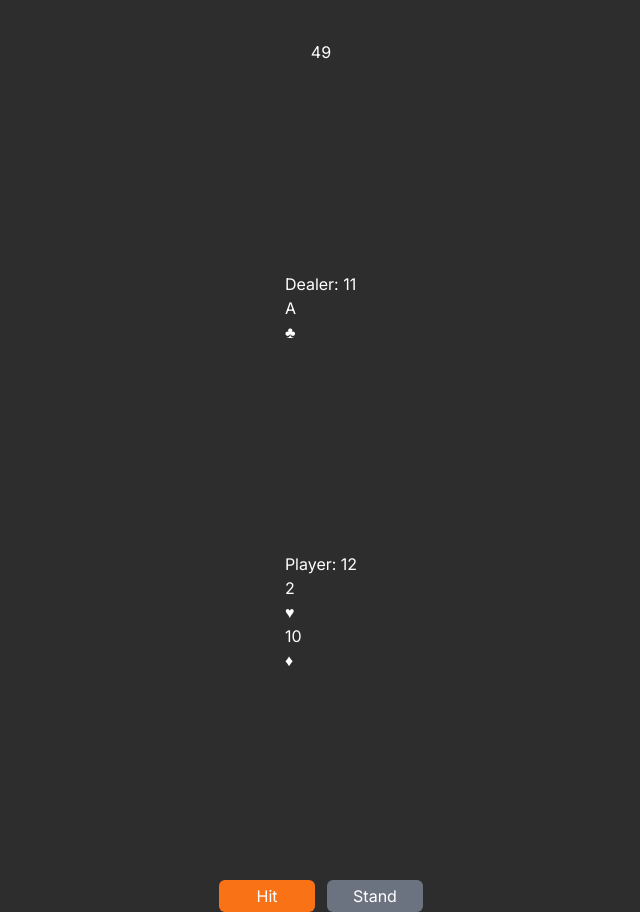
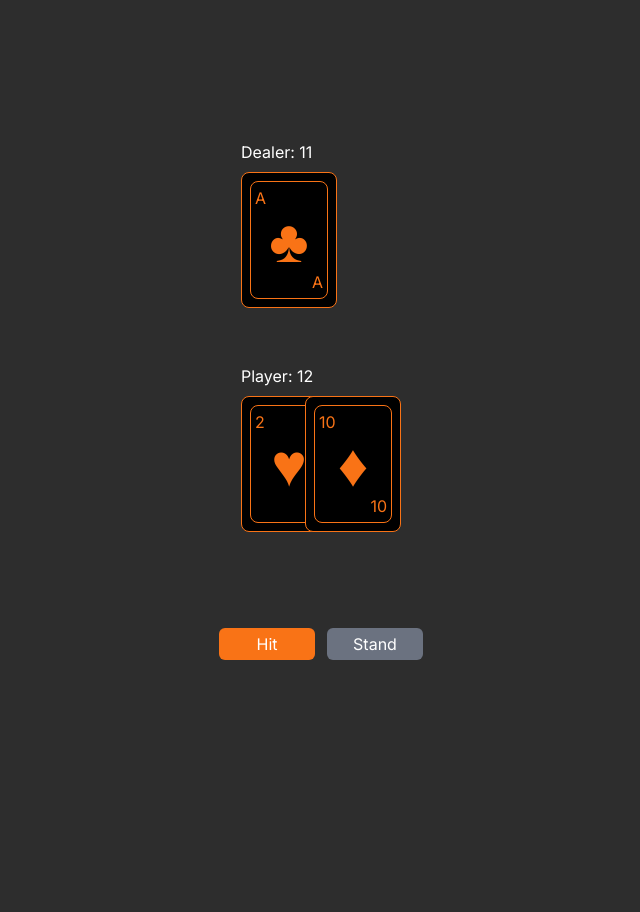
Before and after one commit to gelotuason/blackjack-card-game, a Next.js app: page / in a window 1280 px wide. Shown: the whole page, without its empty margins (319-959 px from the left). After the commit the page ends 800 px from the top, so only its background shows below. Built offline with nearby package versions, Linux system fonts and the light colour scheme.

Commit message:
refactored isgameover logic and added card component

```diff
--- /dev/null
+++ b/src/app/components/Card.tsx
@@ -0,0 +1,18 @@
+type CardProps = {
+    index: number
+    cardRank: string
+    cardSuit: string
+}
+
+export default function Card({ cardRank, cardSuit, index }: CardProps) {
+    return (
+        <div key={index} className="bg-black text-orange-500 h-max w-24 flex flex-col justify-between p-2 rounded-lg border border-orange-500">
+            <div className="border border-orange-500 rounded-lg p-1">
+                <div className="">{cardRank}</div>
+                <div className="text-center text-6xl">{cardSuit}</div>
+                <div className="text-end">{cardRank}</div>
+            </div>
+
+        </div>
+    )
+}
--- a/src/app/components/game-phase/start-game/start-game.tsx
+++ b/src/app/components/Game.tsx
@@ -2,21 +2,20 @@
 
 import { generatedDeck, DeckProps } from "@/utils/deck";
 import { useEffect, useState } from "react";
+import Card from "./Card";
 
 type GameRole = 'player' | 'dealer';
 
-type ResultProps = {
-    message: string
-}
+type ResultProps = { message: string }
 
-export default function StartGame() {
+export default function Game() {
     const [deck, setDeck] = useState<DeckProps[]>(generatedDeck);
     const [playerHand, setPlayerHand] = useState<DeckProps[]>([]);
     const [dealerHand, setDealerHand] = useState<DeckProps[]>([]);
     const [playerHandValue, setPlayerHandValue] = useState<number>(0);
     const [dealerHandValue, setDealerHandValue] = useState<number>(0);
     const [playerHitCount, setPlayerHitCount] = useState<number>(0);
-    const [dealerTurn, setDealerTurn] = useState<boolean>(false);
+    const [isDealersTurn, setIsDealersTurn] = useState<boolean>(false);
     const [result, setResult] = useState<ResultProps | null>({ message: '' });
     const [isGameOver, setIsGameOver] = useState<boolean>(false);
 
@@ -50,15 +49,15 @@ export default function StartGame() {
         if (gameRole === 'player') {
             const newPlayerHand: DeckProps[] = [...playerHand, ...drawnCards];
             setPlayerHand(newPlayerHand);
-            setPlayerHandValue(calculateHandValue(newPlayerHand));
+            setPlayerHandValue(handleHandValue(newPlayerHand));
         } else {
             const newDealerHand: DeckProps[] = [...dealerHand, ...drawnCards];
             setDealerHand(newDealerHand);
-            setDealerHandValue(calculateHandValue(newDealerHand));
+            setDealerHandValue(handleHandValue(newDealerHand));
         }
     }
 
-    const calculateHandValue = (hand: DeckProps[]): number => {
+    const handleHandValue = (hand: DeckProps[]): number => {
         const constantRanks = ['J', 'Q', 'K'];
         const constantRanksValue = 10;
         const aceValues = [1, 11];
@@ -86,7 +85,7 @@ export default function StartGame() {
         setPlayerHitCount(prevCount => prevCount + 1);
     }
 
-    const handleStand = () => setDealerTurn(true);
+    const handleStand = () => setIsDealersTurn(true);
 
     useEffect(() => {
         if (playerHand.length === 0 && dealerHand.length === 0) {
@@ -98,19 +97,19 @@ export default function StartGame() {
     }, [playerHand, dealerHand]);
 
     useEffect(() => {
-        const checkResult = (): boolean | null => {
+        const checkResult = (): boolean => {
             if (playerHandValue > 21 || playerHandValue === 21) return true;
-            if (playerHitCount >= 4) setDealerTurn(true);
+            if (playerHitCount >= 4) setIsDealersTurn(true);
             return false;
         }
 
-        const resultFound = checkResult();
-        if (resultFound) setIsGameOver(resultFound);
+        const isResultFound = checkResult();
+        if (isResultFound) setIsGameOver(isResultFound);
     }, [playerHitCount, playerHandValue]);
 
     useEffect(() => {
         const checkResult = (): boolean => {
-            if (dealerTurn) {
+            if (isDealersTurn) {
                 if (
                     dealerHandValue > 21 ||
                     dealerHandValue === 21 ||
@@ -123,27 +122,20 @@ export default function StartGame() {
             return false;
         }
 
-        const resultFound = checkResult();
-        if (resultFound) setIsGameOver(resultFound);
-    }, [dealerHandValue, dealerTurn]);
+        const isResultFound = checkResult();
+        if (isResultFound) setIsGameOver(isResultFound);
+    }, [dealerHandValue, isDealersTurn]);
 
     useEffect(() => {
         const determineResult = (): ResultProps | any => {
-            switch (isGameOver) {
-                case playerHandValue > 21:
-                    return { message: 'Player busts. Dealer wins!' };
-                case dealerHandValue > 21:
-                    return { message: 'Dealer busts. Player wins!' };
-                case playerHandValue === 21:
-                    return { message: 'Player wins with a Blackjack!' };
-                case dealerHandValue === 21:
-                    return { message: 'Dealer wins with a Blackjack!' };
-                case playerHandValue > dealerHandValue:
-                    return { message: 'Player wins!' };
-                case playerHandValue < dealerHandValue:
-                    return { message: 'Dealer wins!' };
-                default:
-                    return { message: `It's a tie!` };
+            if (isGameOver) {
+                if (playerHandValue > 21) return { message: 'Player busts. Dealer wins!' };
+                else if (dealerHandValue > 21) return { message: 'Dealer busts. Player wins!' };
+                else if (playerHandValue === 21) return { message: 'Player wins with a Blackjack!' };
+                else if (dealerHandValue === 21) return { message: 'Dealer wins with a Blackjack!' };
+                else if (playerHandValue > dealerHandValue) return { message: 'Player wins!' };
+                else if (playerHandValue < dealerHandValue) return { message: 'Dealer wins!' };
+                else return { message: `It's a tie!` };
             }
         }
 
@@ -152,32 +144,29 @@ export default function StartGame() {
     }, [isGameOver]);
 
     return (
-        <main className="flex flex-col items-center p-10 h-full space-y-52">
-            <p>{deck.length}</p>
+        <main className="flex flex-col items-center justify-center p-10 h-full space-y-24">
             {isGameOver && <p>{result?.message}</p>}
-            <div className="space-y-52">
+            <div className="space-y-14">
                 <div>
-                    <h1>Dealer: {dealerHandValue}</h1>
+                    <h1 className="mb-2">Dealer: {dealerHandValue}</h1>
+                    <div className="flex -space-x-8">
                         {
                             dealerHand.map((value, index) => (
-                            <div key={index}>
-                                <p>{value.rank}</p>
-                                <p>{value.suit}</p>
-                            </div>
+                                <Card cardRank={value.rank} cardSuit={value.suit} index={index} />
                             ))
                         }
                     </div>
+                </div>
 
                 <div>
-                    <h1>Player: {playerHandValue}</h1>
+                    <h1 className="mb-2">Player: {playerHandValue}</h1>
+                    <div className="flex -space-x-8">
                         {
                             playerHand.map((value, index) => (
-                            <div key={index}>
-                                <p>{value.rank}</p>
-                                <p>{value.suit}</p>
-                            </div>
+                                <Card cardRank={value.rank} cardSuit={value.suit} index={index} />
                             ))
                         }
+                    </div>
                 </div>
             </div>
 
--- a/src/app/page.tsx
+++ b/src/app/page.tsx
@@ -1,10 +1,10 @@
-import StartGame from "./components/game-phase/start-game/start-game";
+import Game from "./components/Game";
 
 export default function Home() {
 
   return (
     <main className="h-screen max-w-[1220px] mx-auto">
-      <StartGame />
+      <Game />
     </main>
   );
 }
```
Lines whose indentation alone changed are shown as unchanged.
